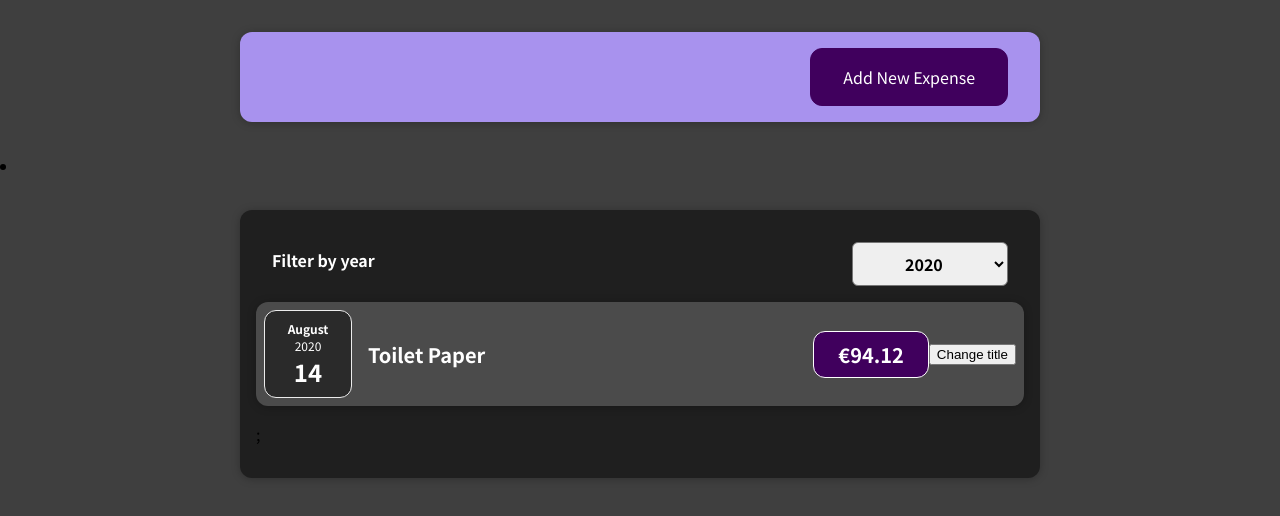
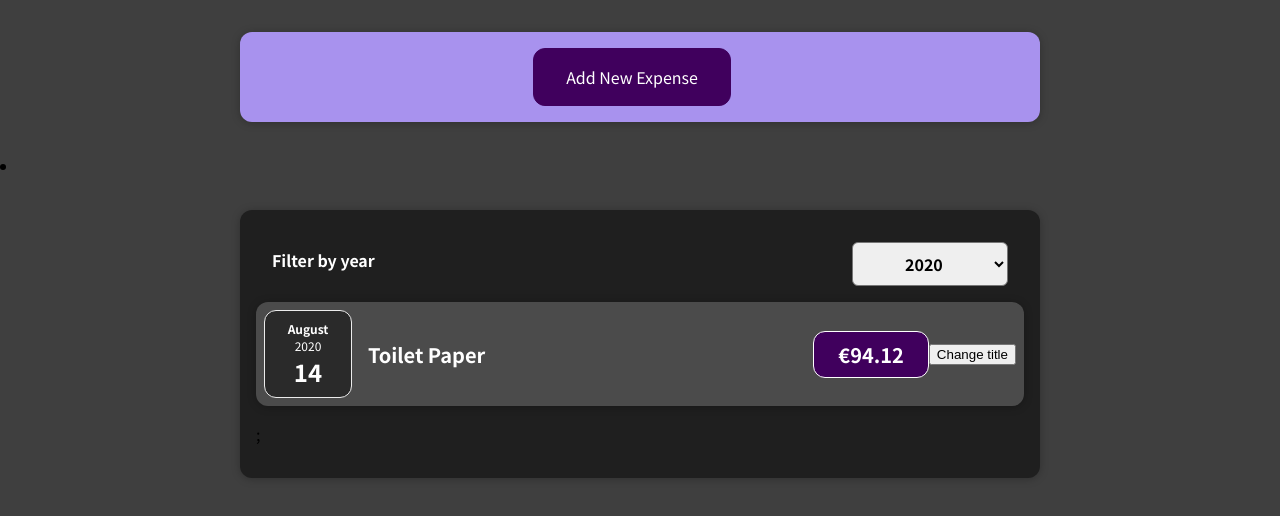
Before and after one commit to jvanleersum/React-Expenses-Web-App, a React (Create React App) app: page / in a window 1280 px wide. Shown: the top 516 px of the page. Built offline with nearby package versions, Linux system fonts and the light colour scheme.

Commit message:
Own solution

```diff
--- a/src/components/NewExpense/ExpenseForm.css
+++ b/src/components/NewExpense/ExpenseForm.css
@@ -24,3 +24,7 @@
 .new-expense__actions {
   text-align: right;
 }
+
+.new-expense__display {
+  text-align: center;
+}
--- a/src/components/NewExpense/ExpenseForm.js
+++ b/src/components/NewExpense/ExpenseForm.js
@@ -2,7 +2,7 @@ import { useState } from "react";
 import "./ExpenseForm.css";
 
 const ExpenseForm = (props) => {
-  let displayForm = false;
+  const [displayForm, updateDisplayForm] = useState(false);
   const [enteredTitle, setEnteredTitle] = useState("");
   const [enteredAmount, setEnteredAmount] = useState("");
   const [enteredDate, setEnteredDate] = useState("");
@@ -31,20 +31,20 @@ const ExpenseForm = (props) => {
     setEnteredTitle("");
     setEnteredAmount("");
     setEnteredDate("");
-    displayForm = false;
+    updateDisplayForm(false);
   };
 
   const cancelHandler = () => {
-    displayForm = false;
+    updateDisplayForm(false);
   };
 
   const displayFormHandler = () => {
-    displayForm = true;
+    updateDisplayForm(true);
   }
 
   if (!displayForm) {
     return (
-      <div className="new-expense__actions">
+      <div className="new-expense__display">
         <button onClick={displayFormHandler}>
           Add New Expense
         </button>
```
Also changed, not shown: 1 other file (tests, documents, lock files or other folders).
